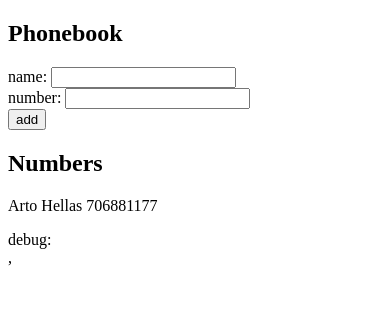
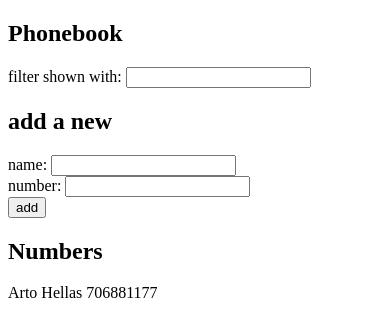
Before and after one commit to Akbermet1/fullstack_part2, a React (Create React App) app in the folder phonebook/: page / in a window 390 px wide. Shown: the top 336 px of the page. Built offline with nearby package versions, Linux system fonts and the light colour scheme.

Commit message:
2.9*: The Phonebook Step4, everything works

```diff
--- a/phonebook/src/App.js
+++ b/phonebook/src/App.js
@@ -1,4 +1,22 @@
 import React, { useState } from 'react'
+
+const Filter = ({persons, filterPattern}) => {
+  const filtering = (contact) => {
+    const contactName = contact.name.toLowerCase()
+
+    if(contactName.indexOf(filterPattern.toLowerCase()) !== -1 && filterPattern !== "")
+    {
+      return true
+    }
+  }
+
+  const filteredContactList = persons.filter(filtering)
+  console.log("filtered: ", filteredContactList)
+
+  return(
+    <Contacts persons={filteredContactList}/>
+  )
+}
 
 const Contacts = ({persons}) => {
   return(
@@ -12,8 +30,10 @@ const App = () => {
   const [ persons, setPersons ] = useState([
     { name: 'Arto Hellas', phoneNumb: '706881177' }
   ])
+
   const [ newName, setNewName ] = useState('')
   const [newPhoneNumb, setNewPhoneNumb ] = useState('')
+  const [filterPattern, setFilterPattern ] = useState('')
 
   const handleNameChange = (event) => {
     console.log(event.target.value)
@@ -31,7 +51,6 @@ const App = () => {
 
       console.log("obj that's adde to the persons state", nameObject)
       setPersons(persons.concat(nameObject))
-      // setNewName("")
     }
     else
     {
@@ -47,13 +66,18 @@ const App = () => {
     setNewPhoneNumb(event.target.value)
   }
 
-  // const addPhoneNumb = (event) => {
-  //   event.preventDefault()
-  // }
+  const handleFilterChange = (event) => {
+    console.log(event.target.value);
+    setFilterPattern(event.target.value)
+  }
 
   return (
     <div>
       <h2>Phonebook</h2>
+      <div>filter shown with: <input type="text" value={filterPattern} onChange={handleFilterChange} /></div>
+      <Filter persons={persons} filterPattern={filterPattern} />
+
+      <h2> add a new </h2>
       <form onSubmit={addContact}>
         <div>name: <input value={newName} onChange={handleNameChange}/></div>
         <div>number: <input value={newPhoneNumb} onChange={handlePhoneNumbChange}/></div>
@@ -62,9 +86,6 @@ const App = () => {
 
       <h2>Numbers</h2>
       <Contacts persons={persons}/>
-
-      <div>debug: {newName} {newPhoneNumb} </div>,
-      {console.log(persons)}
     </div>
   )
 }
```
